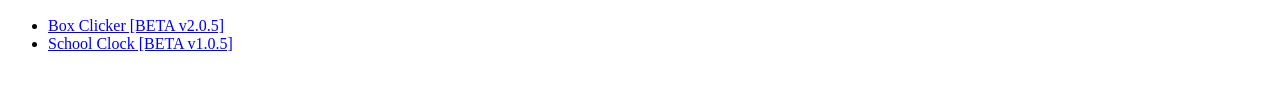
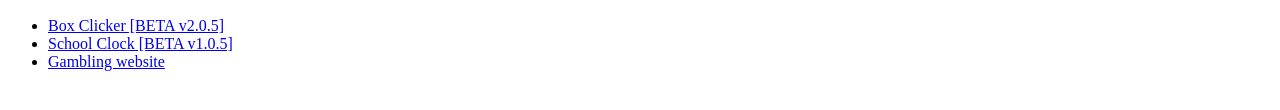
Before and after one commit to MythicalCodingLabs/mythicaldevpage, a plain HTML site: page index.html in a window 1280 px wide. Shown: the part 148-258 px from the top of the page. Drawn offline with Linux system fonts and the light colour scheme.

Commit message:
Update index.html

```diff
--- a/index.html
+++ b/index.html
@@ -16,6 +16,7 @@
         <ul>
             <li><a href="https://boxclicker.mythicallabs.org">Box Clicker [BETA v2.0.5]</a>
             <li><a href="schoolclock.html">School Clock [BETA v1.0.5]</a>
+            <li><a href="gamble/login.html">Gambling website</a>
         </ul>
    </body>
 
```
